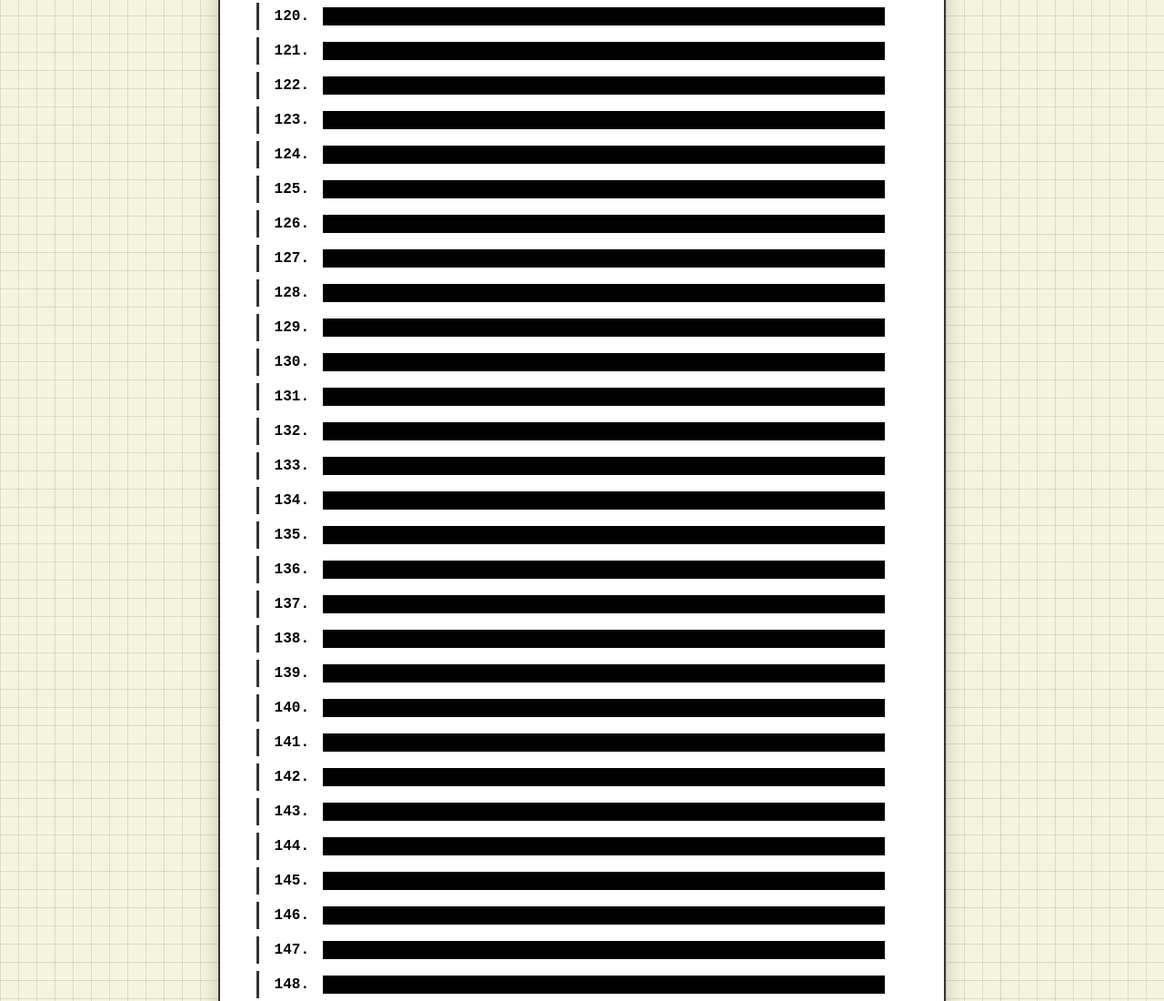
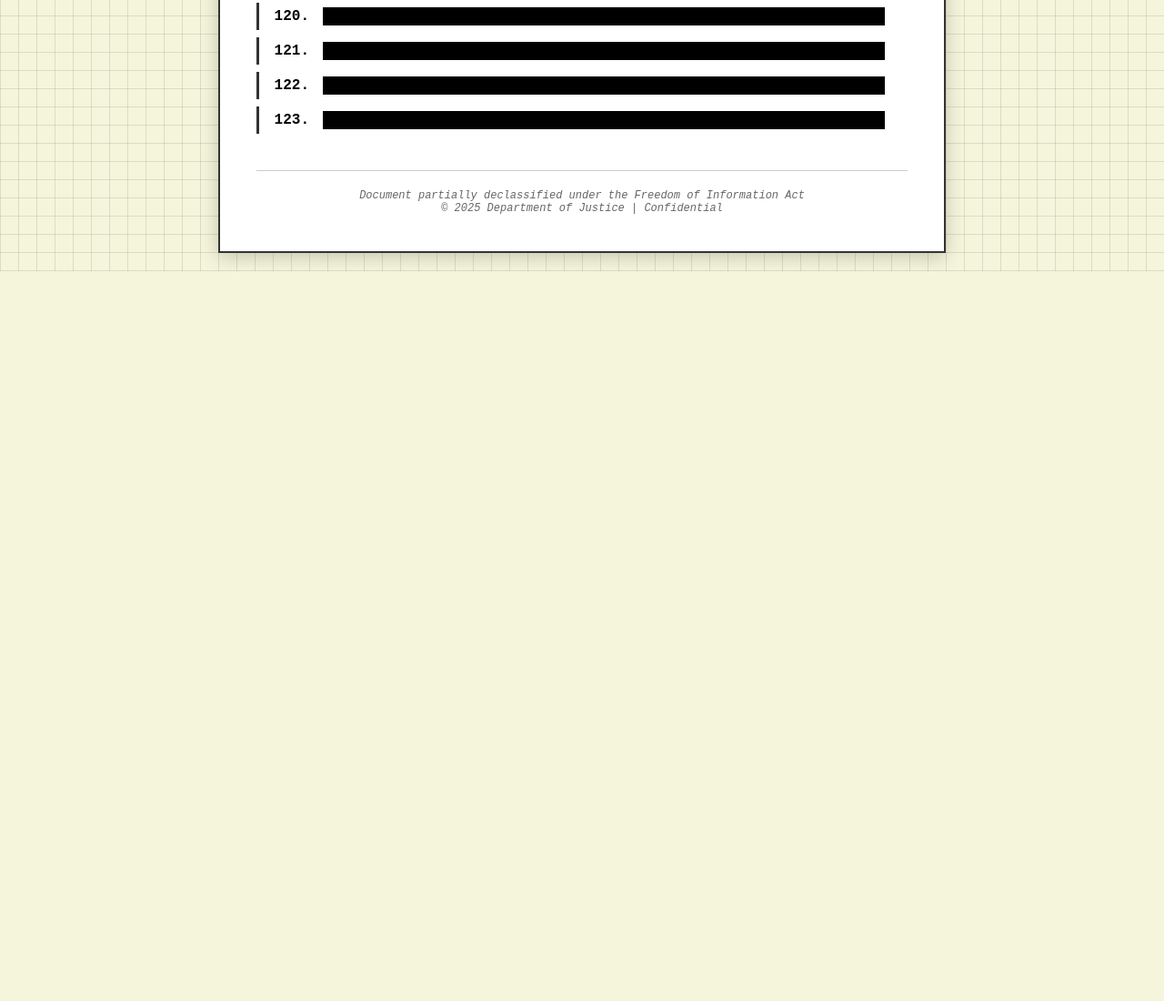
Before and after one commit to MemesNews/EF, a plain HTML site: page index.html in a window 1280 px wide. Shown: the part 5363-6463 px from the top of the page at 91% size. After the commit the page ends 5661 px from the top, so only its background shows below. Drawn offline with Linux system fonts and the light colour scheme.

Commit message:
Update index.html

```diff
--- a/index.html
+++ b/index.html
@@ -109,7 +109,7 @@
 
 <script>
     const listContainer = document.getElementById('listContainer');
-    for (let i = 1; i <= 234; i++) {
+    for (let i = 1; i <= 123; i++) {
         const listItem = document.createElement('div');
         listItem.className = 'list-item';
         listItem.innerHTML = `
```
